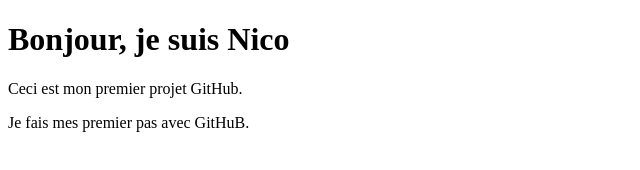
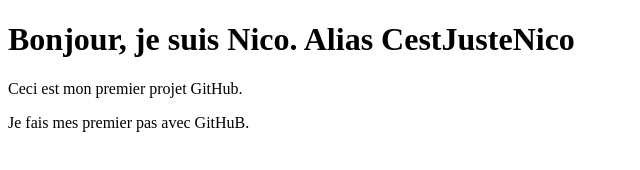
Before and after one commit to CestJusteNico/test-github, a plain HTML site: page index.html in a window 1280 px wide. Shown: the whole page, without its empty margins (0-640 px from the left). Drawn offline with Linux system fonts and the light colour scheme.

Commit message:
Modifie le grand titre : ajoute l'alias CestJusteNico
Co-Authored-By: Claude Opus 5.5 <noreply@anthropic.com>

```diff
--- a/index.html
+++ b/index.html
@@ -5,7 +5,7 @@
   <title>Mon premier projet</title>
 </head>
 <body>
-  <h1>Bonjour, je suis Nico</h1>
+  <h1>Bonjour, je suis Nico. Alias CestJusteNico</h1>
   <p>Ceci est mon premier projet GitHub.</p>
     <p>Je fais mes premier pas avec GitHuB.</p>
 </body>
```
